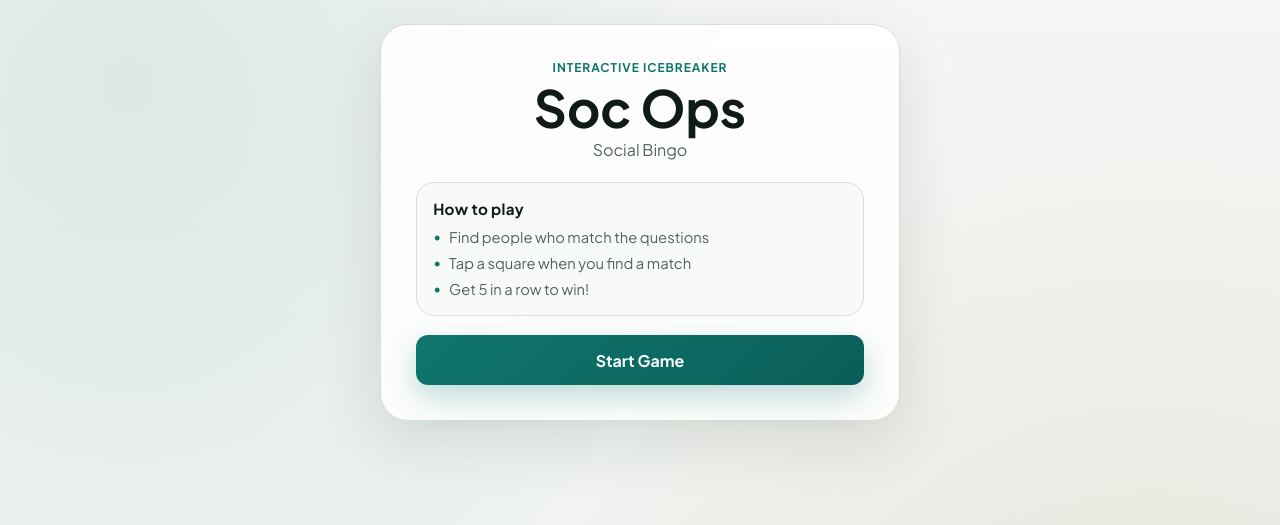
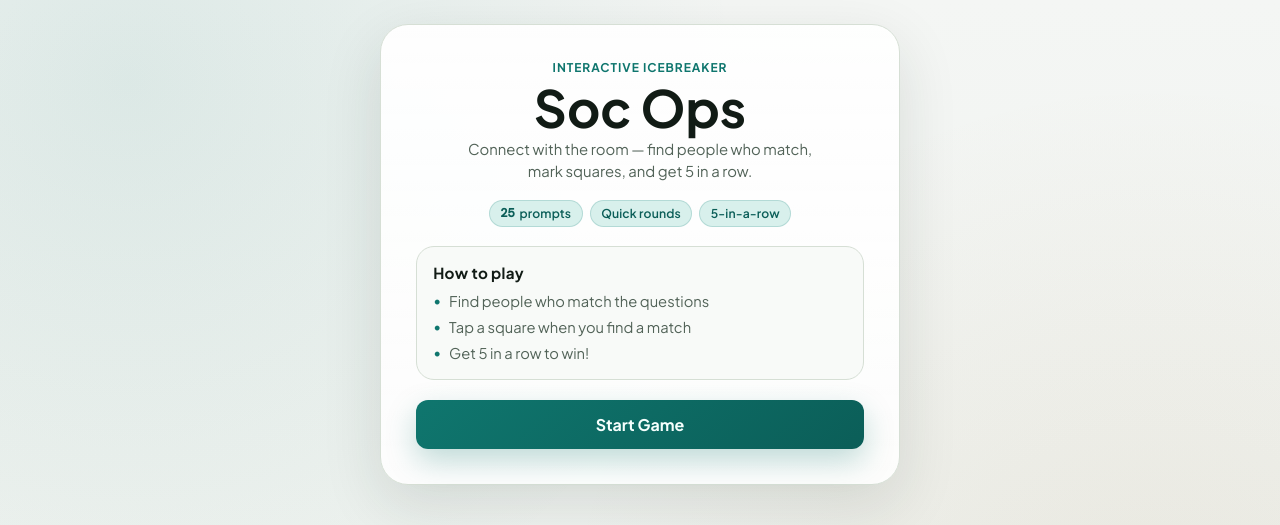
Before and after one commit to mikerayj/my-soc-ops-python, a FastAPI app: page / in a window 1280 px wide. Shown: the top 525 px of the page. Run offline with FastAPI, Linux system fonts and the light colour scheme.

Commit message:
feat: redesign start screen as editorial-premium landing page (Variation A)

```diff
--- a/app/static/css/app.css
+++ b/app/static/css/app.css
@@ -87,10 +87,37 @@ button {
     line-height: 1.02;
 }
 
-.brand-subtitle {
-    margin: 0.35rem 0 1.4rem;
+.brand-tagline {
+    margin: 0.3rem 0 1.1rem;
     color: var(--muted);
-    font-size: 1rem;
+    font-size: 0.93rem;
+    line-height: 1.5;
+}
+
+.highlight-chips {
+    display: flex;
+    flex-wrap: wrap;
+    justify-content: center;
+    gap: 0.45rem;
+    margin-bottom: 1.2rem;
+}
+
+.chip {
+    display: inline-flex;
+    align-items: center;
+    gap: 0.28rem;
+    padding: 0.28rem 0.65rem;
+    border-radius: 999px;
+    background: var(--brand-soft);
+    border: 1px solid rgba(15, 118, 110, 0.18);
+    color: var(--brand-strong);
+    font-size: 0.76rem;
+    font-weight: 600;
+    letter-spacing: 0.01em;
+}
+
+.chip-num {
+    font-family: "DM Mono", monospace;
 }
 
 .rules-card {
@@ -376,6 +403,13 @@ button {
     }
 }
 
+@media (prefers-reduced-motion: reduce) {
+    .start-card,
+    .bingo-modal {
+        animation: none;
+    }
+}
+
 @media (max-width: 560px) {
     .start-layout {
         padding: 1rem;
--- a/app/templates/components/start_screen.html
+++ b/app/templates/components/start_screen.html
@@ -3,7 +3,13 @@
     <div class="start-card">
         <p class="brand-kicker">Interactive Icebreaker</p>
         <h1 class="brand-title">Soc Ops</h1>
-        <p class="brand-subtitle">Social Bingo</p>
+        <p class="brand-tagline">Connect with the room — find people who match,<br> mark squares, and get 5&nbsp;in&nbsp;a&nbsp;row.</p>
+
+        <div class="highlight-chips">
+            <span class="chip"><span class="chip-num">25</span> prompts</span>
+            <span class="chip">Quick rounds</span>
+            <span class="chip">5-in-a-row</span>
+        </div>
 
         <div class="rules-card">
             <h2>How to play</h2>
```
